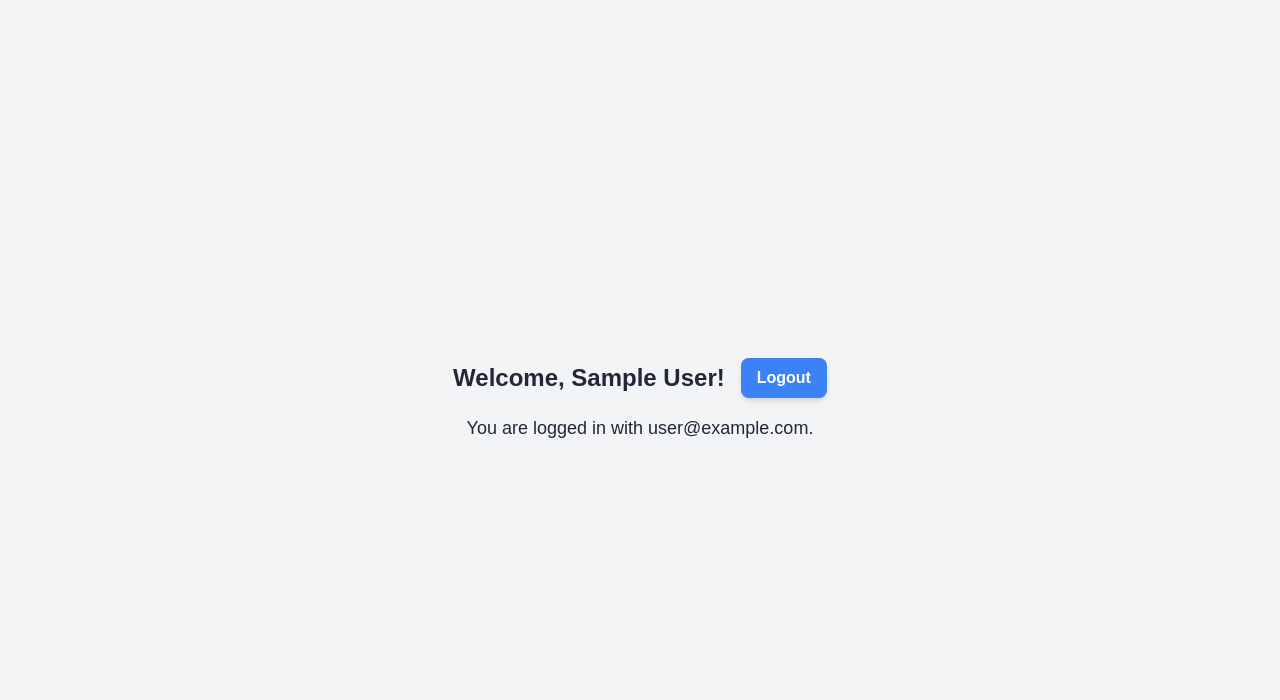
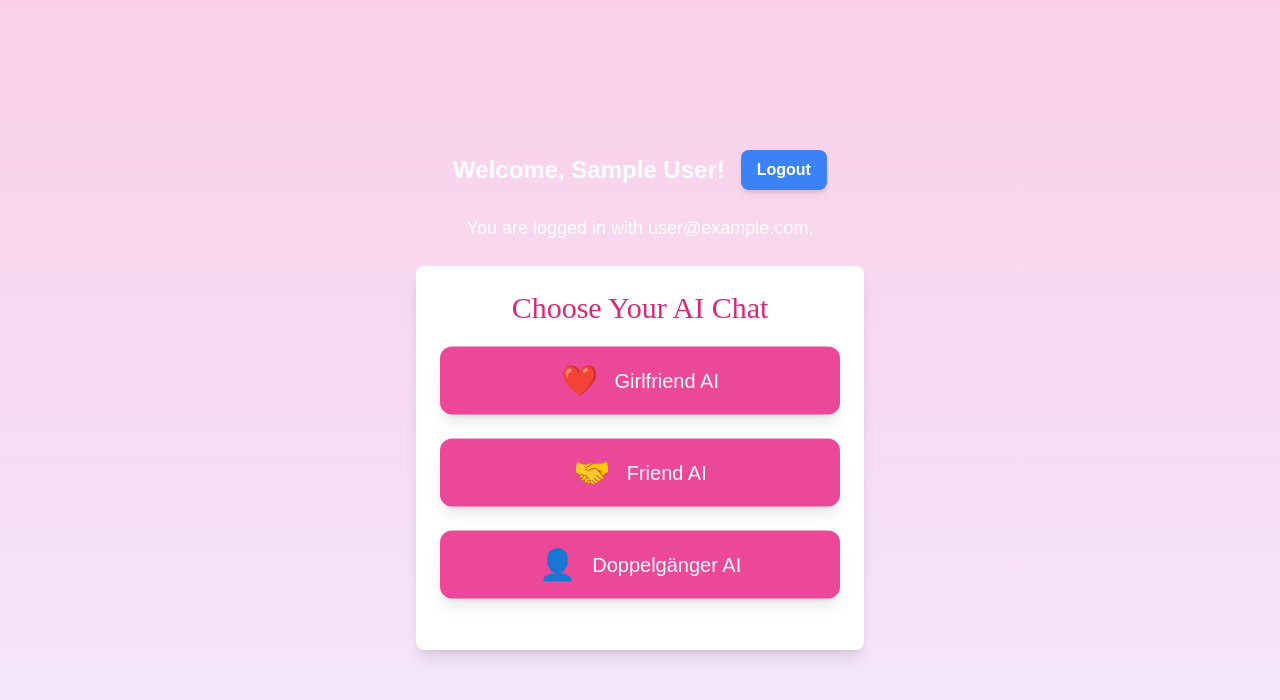
Before and after one commit to Siddesh0002T/Nex-Mind, a React (Vite) app: page /home in a window 1280 px wide. Shown: the top 700 px of the page. Built offline with nearby package versions, Linux system fonts and the light colour scheme; no server answers; sample sign-in values are in the browser's storage; a web font is replaced by a local one.

Commit message:
add chat list in project

```diff
--- a/src/components/home/ChatList.jsx
+++ b/src/components/home/ChatList.jsx
@@ -0,0 +1,45 @@
+import React from 'react';
+import { useNavigate } from 'react-router-dom';
+
+const ChatList = () => {
+  const navigate = useNavigate();
+
+  // Handle navigation on list item click
+  const handleChatClick = (chatType) => {
+    if (chatType === 'girlfriend') {
+      navigate('/girlfriend-ai');
+    } else if (chatType === 'friend') {
+      navigate('/friend-ai');
+    } else if (chatType === 'doppelganger') {
+      navigate('/doppelganger-ai');
+    }
+  };
+
+  return (
+    <div className="w-full max-w-md mx-auto bg-white rounded-lg shadow-lg p-6">
+      <h2 className="text-3xl font-lobster text-center text-pink-600 mb-6 animate-fadeIn">Choose Your AI Chat</h2>
+      <ul>
+        <li
+          className="flex items-center justify-center bg-pink-500 text-white text-xl py-4 px-6 rounded-xl shadow-lg mb-6 hover:bg-pink-400 hover:scale-105 cursor-pointer transition-transform duration-300 animate-bounce"
+          onClick={() => handleChatClick('girlfriend')}
+        >
+          <span className="text-3xl mr-4">❤️</span> Girlfriend AI
+        </li>
+        <li
+          className="flex items-center justify-center bg-pink-500 text-white text-xl py-4 px-6 rounded-xl shadow-lg mb-6 hover:bg-pink-400 hover:scale-105 cursor-pointer transition-transform duration-300 animate-bounce"
+          onClick={() => handleChatClick('friend')}
+        >
+          <span className="text-3xl mr-4">🤝</span> Friend AI
+        </li>
+        <li
+          className="flex items-center justify-center bg-pink-500 text-white text-xl py-4 px-6 rounded-xl shadow-lg mb-6 hover:bg-pink-400 hover:scale-105 cursor-pointer transition-transform duration-300 animate-bounce"
+          onClick={() => handleChatClick('doppelganger')}
+        >
+          <span className="text-3xl mr-4">👤</span> Doppelgänger AI
+        </li>
+      </ul>
+    </div>
+  );
+};
+
+export default ChatList;
--- a/src/components/home/Home.jsx
+++ b/src/components/home/Home.jsx
@@ -2,6 +2,7 @@ import React, { useEffect, useState } from "react";
 import { useNavigate } from "react-router-dom";
 import { auth } from "../../firebaseConfig"; // Import Firebase auth
 import { signOut } from "firebase/auth";
+import ChatList from "./ChatList"; // Import ChatList component
 
 function HomeUi() {
   const [user, setUser] = useState(null); // State to store user info
@@ -32,11 +33,11 @@ function HomeUi() {
   };
 
   return (
-    <div className="min-h-screen bg-gray-100 text-gray-800 flex flex-col items-center justify-center space-y-4">
+    <div className="min-h-screen bg-gradient-to-b from-pink-200 to-purple-100 text-gray-800 flex flex-col items-center justify-center p-6 space-y-6 font-poppins">
       {user ? (
         <>
           <div className="flex items-center space-x-4">
-            <h1 className="text-2xl font-semibold">
+            <h1 className="text-2xl font-semibold text-white">
               Welcome, {user.displayName}!
             </h1>
             <button
@@ -46,11 +47,14 @@ function HomeUi() {
               Logout
             </button>
           </div>
-          <p className="text-lg">You are logged in with {user.email}.</p>
+          <p className="text-lg text-white">You are logged in with {user.email}.</p>
         </>
       ) : (
-        <p className="text-2xl font-semibold">Loading...</p>
+        <p className="text-2xl font-semibold text-white">Loading...</p>
       )}
+
+      {/* Chat List Component */}
+      <ChatList />
     </div>
   );
 }
--- a/src/firebaseConfig.js
+++ b/src/firebaseConfig.js
@@ -1,6 +1,7 @@
 // src/firebaseConfig.js
 import { initializeApp } from "firebase/app";
 import { getAuth, GoogleAuthProvider } from "firebase/auth";
+import { getDatabase, ref, set, push, get, child } from "firebase/database"; // Import Realtime Database functions
 
 const firebaseConfig = {
     apiKey: "AIzaSyAF-5lkt_7679wjn0mXzPAMlp55pcwQ4oo",
@@ -15,6 +16,7 @@ const firebaseConfig = {
 // Initialize Firebase
 const app = initializeApp(firebaseConfig);
 
-// Export Auth and Provider
+// Initialize Firebase Authentication and Realtime Database
 export const auth = getAuth(app);
 export const googleProvider = new GoogleAuthProvider();
+export const database = getDatabase(app); // Initialize Realtime Database
--- a/tailwind.config.js
+++ b/tailwind.config.js
@@ -4,11 +4,27 @@ export default {
   theme: {
     extend: {
       fontFamily: {
+        poppins: ['Poppins', 'sans-serif'],
+        lobster: ['Lobster', 'cursive'],
         zentry: ["zentry", "sans-serif"],
         general: ["general", "sans-serif"],
         "circular-web": ["circular-web", "sans-serif"],
         "robert-medium": ["robert-medium", "sans-serif"],
         "robert-regular": ["robert-regular", "sans-serif"],
+      },
+      animation: {
+        bounce: 'bounce 1.5s infinite',
+        fadeIn: 'fadeIn 1s ease-out',
+      },
+      keyframes: {
+        bounce: {
+          '0%, 100%': { transform: 'translateY(0)' },
+          '50%': { transform: 'translateY(-10px)' },
+        },
+        fadeIn: {
+          '0%': { opacity: 0, transform: 'translateY(-20px)' },
+          '100%': { opacity: 1, transform: 'translateY(0)' },
+        },
       },
       colors: {
         blue: {
```
